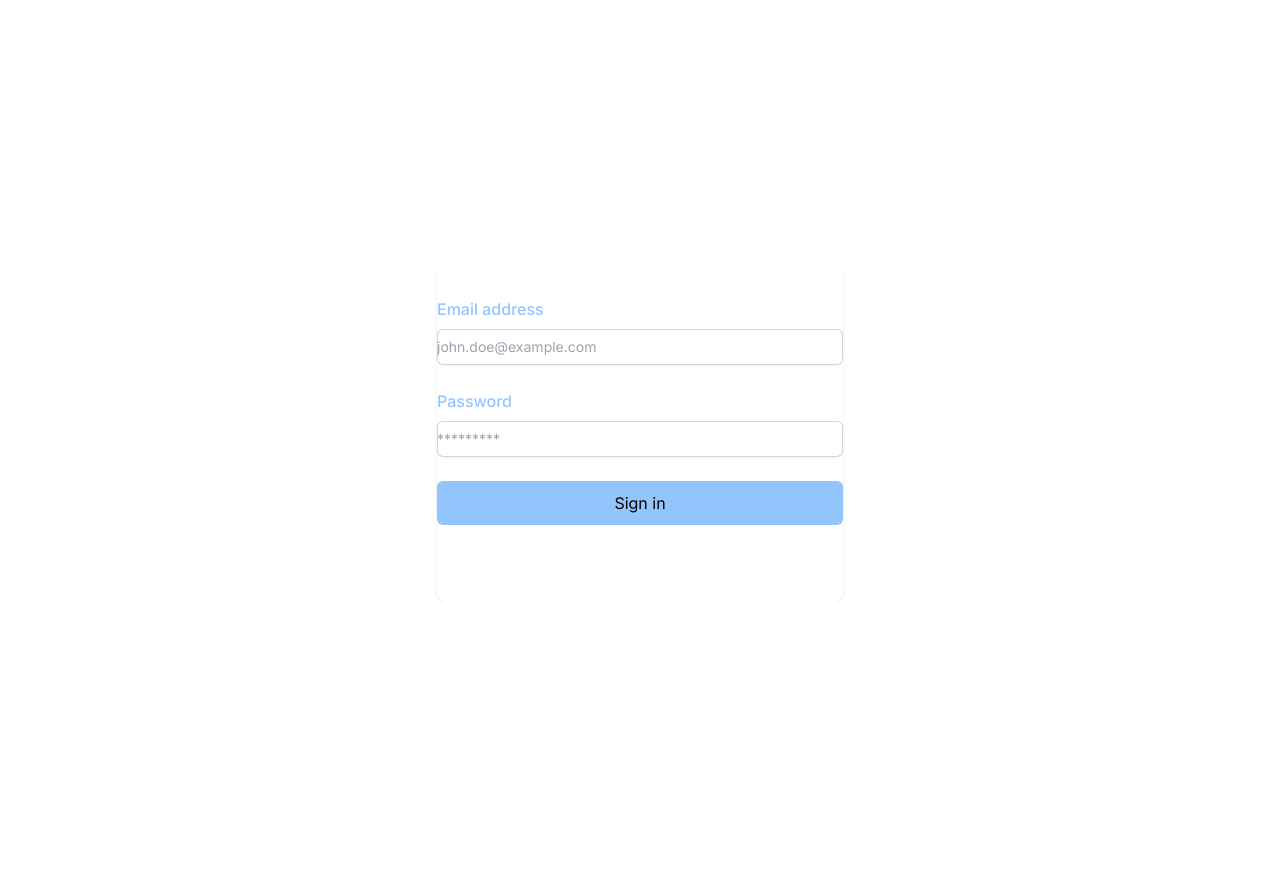
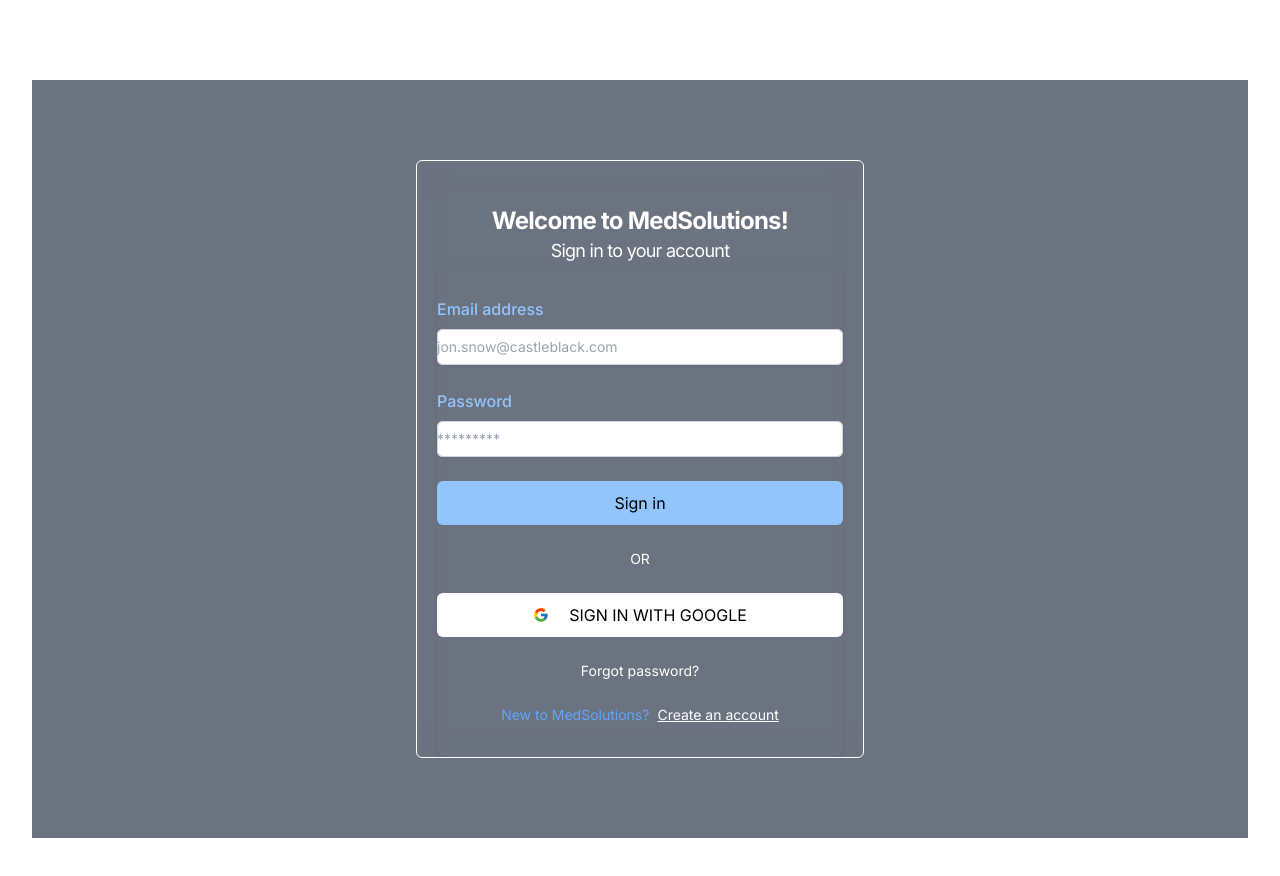
Before and after one commit to federicodez/medsolutions, a Next.js app: page / in a window 1280 px wide. Shown: the top 876 px of the page. Before the commit the page ends 800 px from the top, so only its background shows below. Built offline with nearby package versions, Linux system fonts and the light colour scheme; no server answers.

Commit message:
added register route for creating user

```diff
--- a/src/app/(auth)/components/AuthForm.tsx
+++ b/src/app/(auth)/components/AuthForm.tsx
@@ -1,15 +1,20 @@
 "use client";
 
+import axios from "axios";
 import { signIn, useSession } from "next-auth/react";
-import React, { useEffect, useState } from "react";
+import React, { useCallback, useEffect, useState } from "react";
 import { FieldValues, SubmitHandler, useForm } from "react-hook-form";
 import { useRouter } from "next/navigation";
+import { FcGoogle } from "react-icons/fc";
+import Input from "@/components/input/Input";
 import { toast } from "react-hot-toast";
-import Input from "@/components/input/Input";
+
+type Variant = "LOGIN" | "REGISTER";
 
 const AuthForm = () => {
   const session = useSession();
   const router = useRouter();
+  const [variant, setVariant] = useState<Variant>("LOGIN");
   const [isLoading, setIsLoading] = useState(false);
   const [forgot, setForgot] = useState(false);
 
@@ -18,6 +23,14 @@
       router.push("/home");
     }
   }, [session?.status, router]);
+
+  const toggleVariant = useCallback(() => {
+    if (variant === "LOGIN") {
+      setVariant("REGISTER");
+    } else {
+      setVariant("LOGIN");
+    }
+  }, [variant]);
 
   const {
     register,
@@ -34,6 +47,32 @@
   const onSubmit: SubmitHandler<FieldValues> = (data) => {
     setIsLoading(true);
 
+    if (variant === "REGISTER") {
+      axios
+        .post("/api/register", data)
+        .then(() =>
+          signIn("credentials", {
+            ...data,
+            redirect: false,
+          }),
+        )
+        .then((callback) => {
+          if (callback?.error) {
+            toast.error("Invalid credentials!");
+          }
+
+          if (callback?.ok) {
+            router.push("/home");
+          }
+        })
+        .catch((error) => {
+          console.log("authform error", error);
+          toast.error("Something went wrong!");
+        })
+        .finally(() => setIsLoading(false));
+    }
+
+    if (variant === "LOGIN") {
       signIn("credentials", {
         ...data,
         redirect: false,
@@ -48,10 +87,27 @@
           }
         })
         .finally(() => setIsLoading(false));
+    }
+  };
+
+  const socialAction = (action: string) => {
+    setIsLoading(true);
+
+    signIn(action, { redirect: false })
+      .then((callback) => {
+        if (callback?.error) {
+          toast.error("Invalid credentials!");
+        }
+
+        if (callback?.ok) {
+          router.push("/home");
+        }
+      })
+      .finally(() => setIsLoading(false));
   };
 
   return (
-    <main className="flex flex-col items-center sm:py-20">
+    <main className="flex flex-col items-center sm:py-20 bg-gray-500">
       <div className="mx-5 px-5 pt-5 sm:mx-auto sm:w-full sm:max-w-md rounded-md backdrop-blur-lg overflow-hidden border border-white">
         <div
           className="
@@ -63,12 +119,16 @@
             text-white
           "
         >
+          {variant === "LOGIN" ? (
             <div className="flex flex-col text-center">
               <h1 className="text-2xl font-bold text-center">
-              Welcome to MedSolutions
+                Welcome to MedSolutions!
               </h1>
               <h2 className="text-lg font-normal">Sign in to your account</h2>
             </div>
+          ) : (
+            <h1 className="text-3xl">Create your account</h1>
+          )}
         </div>
         <div
           className="
@@ -82,6 +142,18 @@
             className="space-y-6 w-full"
             onSubmit={handleSubmit(onSubmit)}
           >
+            {variant === "REGISTER" && (
+              <Input
+                disabled={isLoading}
+                register={register}
+                errors={errors}
+                aria-required
+                required
+                id="name"
+                label="Name"
+                placeholder="Jon Snow"
+              />
+            )}
             <Input
               disabled={isLoading}
               register={register}
@@ -90,7 +162,7 @@
               required
               id="email"
               label="Email address"
-              placeholder="john.doe@example.com"
+              placeholder="jon.snow@castleblack.com"
               type="email"
             />
             <Input
@@ -110,11 +182,28 @@
                 type="submit"
                 className="flex flex-row py-2.5 gap-5 justify-center items-center rounded-md w-full text-black bg-blue-300 hover:bg-blue-800 hover:text-white"
               >
-                Sign in
+                {variant === "LOGIN" ? "Sign in" : "Register"}
               </button>
             </div>
           </form>
 
+          <div className="mt-6">
+            <div className="relative">
+              <div className="relative flex justify-center text-sm">
+                <span className="line-design px-2 text-white">OR</span>
+              </div>
+            </div>
+
+            <div className="my-6 flex">
+              <button
+                className="flex flex-row gap-5 py-2.5 justify-center items-center bg-white rounded-md w-full text-black text-base"
+                onClick={() => socialAction("google")}
+              >
+                <FcGoogle role="presentation" />
+                SIGN IN WITH GOOGLE
+              </button>
+            </div>
+          </div>
           <div className="relative flex justify-center text-sm">
             <span
               role="button"
@@ -135,11 +224,27 @@
             px-2
             text-white
           "
-          ></div>
+          >
+            <div>
+              {variant === "LOGIN" ? (
+                <p className="text-blue-400">New to MedSolutions?</p>
+              ) : (
+                <p>Already have an account?</p>
+              )}
+            </div>
+            <div
+              role="button"
+              tabIndex={1}
+              onClick={toggleVariant}
+              className="underline cursor-pointer"
+            >
+              {variant === "LOGIN" ? "Create an account" : "Login"}
+            </div>
+          </div>
         </div>
       </div>
     </main>
-  );
+  )
 };
 
 export default AuthForm;
--- a/src/app/api/auth/[...nextauth]/route.ts
+++ b/src/app/api/auth/[...nextauth]/route.ts
@@ -1,20 +1,21 @@
 import NextAuth, { AuthOptions } from "next-auth";
+import { NextResponse } from "next/server";
 import { PrismaAdapter } from "@next-auth/prisma-adapter";
 import CredentialsProvider from "next-auth/providers/credentials";
 import prisma from "@/db";
+import bcrypt from "bcrypt";
 
 export const authOptions: AuthOptions = {
   adapter: PrismaAdapter(prisma),
   providers: [
     CredentialsProvider({
-      name: "credentials",
+      name: "Credentials",
       credentials: {
-        username: { label: "Username", type: "text", placeholder: "John Doe" },
         password: { label: "Password", type: "password" },
         email: {
           label: "Email",
           type: "email",
-          placeholder: "john.doe@example.com",
+          placeholder: "john.doe@email.com",
         },
       },
       async authorize(credentials, req) {
@@ -29,17 +30,34 @@
               email: credentials.email,
             },
           });
-          console.log("user: ", user);
+
+          if (!user || !user?.hashedPassword) {
+            throw new Error("Invalid Credentials.");
+          }
+
+          const passwordsMatch = await bcrypt.compare(
+            credentials.password,
+            user.hashedPassword
+            )
+
+          console.log("credentials: ", credentials, 'user;', user, passwordsMatch);
+          if (!passwordsMatch) {
+            throw new Error("Wrong Password");
+          }
 
           // return user object if everything is valid
-          return user as any;
+          return { ...credentials, user } as any;
         } catch (error) {
-          console.log(error);
+          return null
         }
       },
     }),
   ],
   secret: process.env.NEXTAUTH_SECRET,
+  session: {
+    strategy: "jwt",
+    maxAge: 60 * 60 * 24 * 30,
+  },
   debug: process.env.NODE_ENV === "development",
 };
 
--- /dev/null
+++ b/src/app/api/register/route.ts
@@ -0,0 +1,36 @@
+import bcrypt from "bcrypt";
+import prisma from "@/db";
+import { NextResponse } from "next/server";
+
+export async function POST(request: Request) {
+  const body = await request.json();
+  const { name, email, password } = body;
+
+  if (!name || !email || !password) {
+    return new NextResponse("Missing name, email, or password", {
+      status: 400,
+    });
+  }
+
+  const exist = await prisma.user.findUnique({
+    where: {
+      email,
+    },
+  });
+
+  if (exist) {
+    return new NextResponse("User already exists", { status: 400 });
+  }
+
+  const hashedPassword = await bcrypt.hash(password, 10);
+
+  const user = await prisma.user.create({
+    data: {
+      name,
+      email,
+      hashedPassword,
+    },
+  });
+
+  return NextResponse.json(user);
+}
--- /dev/null
+++ b/src/app/doctor/page.tsx
@@ -0,0 +1,19 @@
+"use client";
+import { signOut, useSession } from "next-auth/react";
+import { useRouter } from 'next/navigation'
+
+const Doctor = () => {
+  const {data: session} = useSession()
+  console.log('session: ', session)
+  const router = useRouter()
+  return (
+    <div className="flex justify-center items-center flex-col m-5">
+      <h1>Profile</h1>
+      <button className="bg-blue-400 rounded-md px-4" onClick={() => {signOut(); router.push('/')}}>
+        Sign Out
+      </button>
+    </div>
+  );
+};
+
+export default Doctor;
--- a/src/app/home/page.tsx
+++ b/src/app/home/page.tsx
@@ -13,7 +13,7 @@
         <Link className="text-5xl border-4 p-2 rounded-md" href="/patients">
           <FaUserPlus />
         </Link>
-        <Link className="text-5xl border-4 p-2 rounded-md" href="#">
+        <Link className="text-5xl border-4 p-2 rounded-md" href="/doctor">
           <FaUserDoctor />
         </Link>
       </main>
```
Lines whose indentation alone changed are shown as unchanged.
